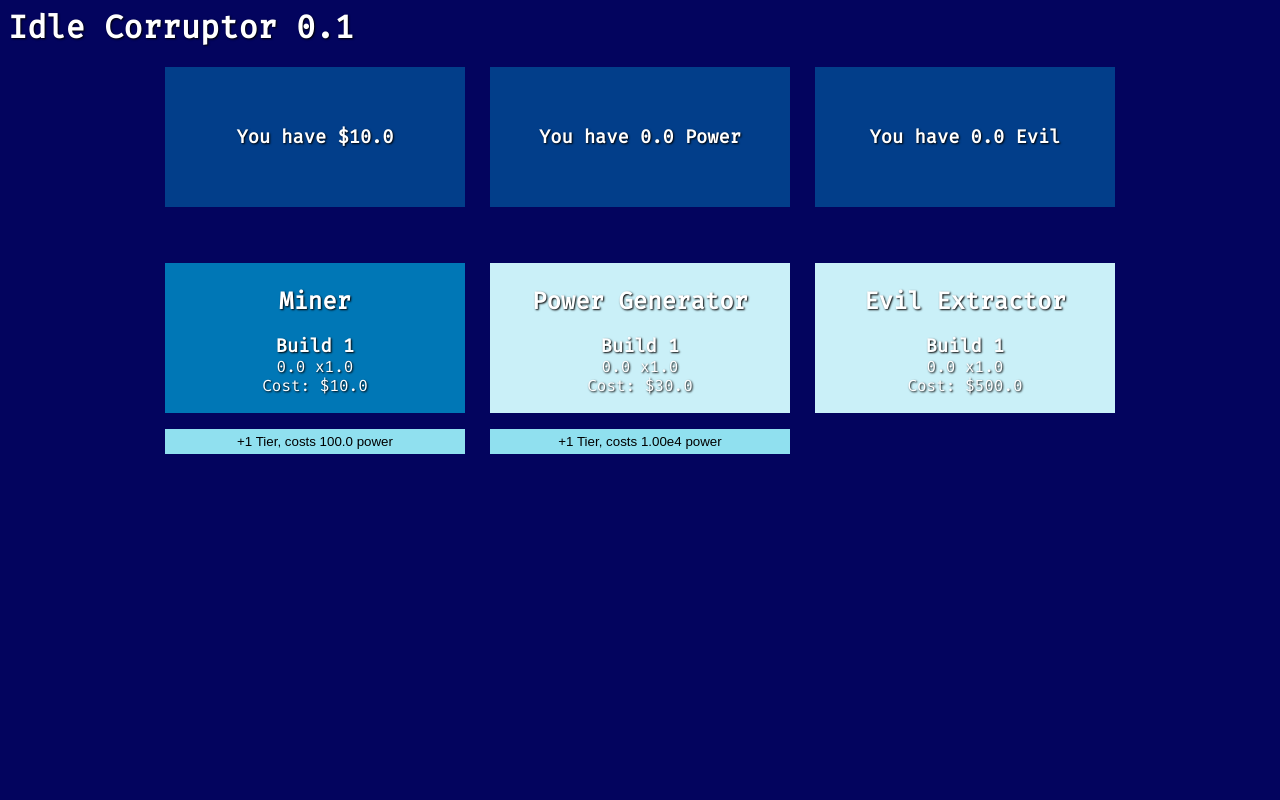
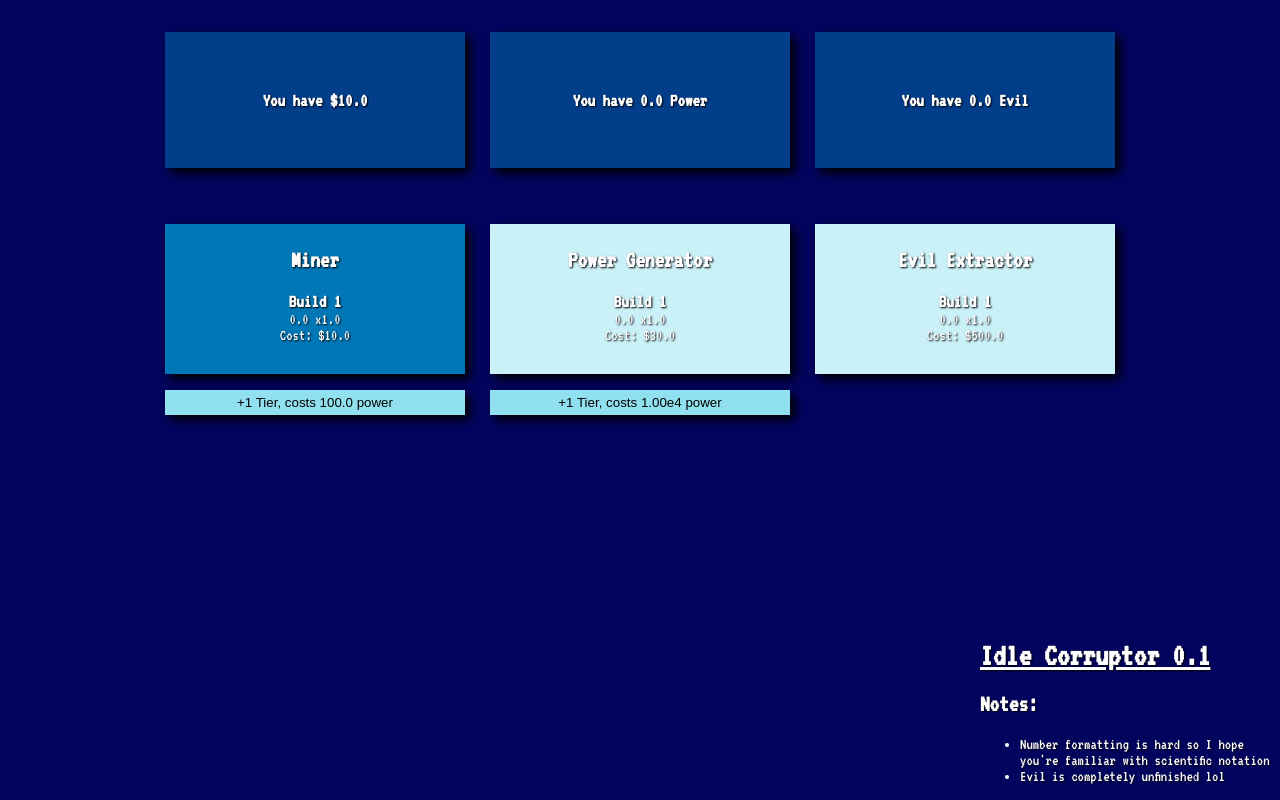
Before and after one commit to sl1ght/sl1ght.github.io, a plain HTML site: page index.html in a window 1280 px wide. Drawn offline with Linux system fonts and the light colour scheme.

Commit message:
Add files via upload

```diff
--- a/css/styles.css
+++ b/css/styles.css
@@ -3,7 +3,7 @@
 }
 
 html {
-    font-family: 'Fira Mono', monospace;
+    font-family: 'VT323', monospace;
     color: white;
     background: #03045E;
     text-shadow: 1px 1px 2px black;
@@ -12,7 +12,7 @@ html {
 #app {
     width: 950px;
     margin: auto;
-    margin-top: 1rem;
+    margin-top: 2rem;
 }
 
 .currency-container, .producers-container {
@@ -25,6 +25,7 @@ html {
     background: #023E8A;
     text-align: center;
     padding: 40px;
+    box-shadow: 5px 5px 10px black;
 }
 
 .generators-container {
@@ -44,6 +45,7 @@ html {
     user-select: none;
     transition-duration: 0.12s;
     padding: 1rem;
+    box-shadow: 5px 5px 10px black;
 }
 
 .generator--unavailable {
@@ -67,9 +69,23 @@ button {
     background: #90E0EF;
     border: none;
     padding: 5px;
+    box-shadow: 5px 5px 10px black;
 }
 
 button:hover{
     background: #00B4D8;
     cursor: pointer;
 }
+
+#gtitle {
+    text-decoration: underline;
+    cursor: default;
+}
+
+#notes {
+    position: fixed;
+    float: right;
+    right: 0;
+    bottom: 0;
+    width: 300px;
+}
--- a/index.html
+++ b/index.html
@@ -4,12 +4,19 @@
     <meta http-equiv="X-UA-Compatible" content="IE=edge">
     <meta name="viewport" content="width=device-width, initial-scale=1.0">
     <link rel="preconnect" href="https://fonts.gstatic.com">
-    <link href="https://fonts.googleapis.com/css2?family=Fira+Mono&display=swap" rel="stylesheet">
-    <link rel="stylesheet" href="css/styles.css">
+    <link rel="preconnect" href="https://fonts.gstatic.com">
+    <link href="https://fonts.googleapis.com/css2?family=VT323&display=swap" rel="stylesheet">    <link rel="stylesheet" href="css/styles.css">
     <title>Idle Corruptor 0.1</title>
 </head>
 <body>
-    <h1>Idle Corruptor 0.1</h1>
+    <div id="notes">
+        <h1 id="gtitle">Idle Corruptor 0.1</h1>
+        <h2>Notes: </h2>
+        <ul>
+            <li>Number formatting is hard so I hope you're familiar with scientific notation</li>
+            <li>Evil is completely unfinished lol</li>
+        </ul>
+</div>
     <div id="app">
         <div class="currency-container">
             <div class="marketing-currency">
```
